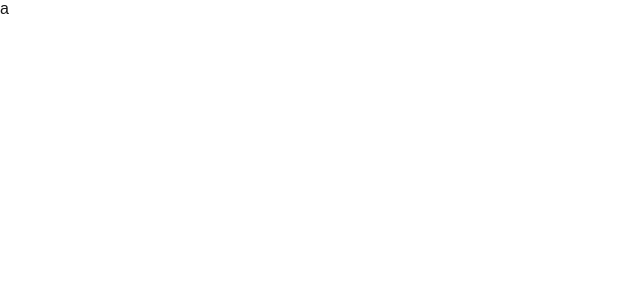
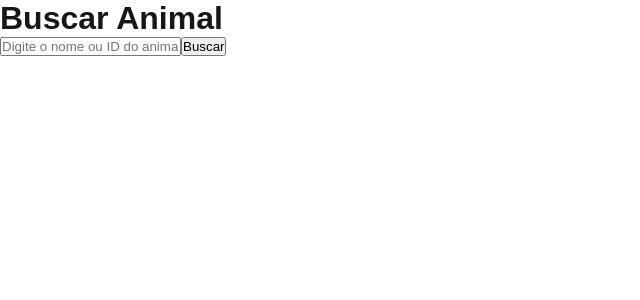
Before and after one commit to Miguel060/desafioVagaBRDRIVE, a Next.js app in the folder projectZoo/: page /buscar in a window 1280 px wide. Shown: the top 300 px of the page, without its empty margins (0-640 px from the left). Built offline with nearby package versions, Linux system fonts and the light colour scheme.

Commit message:
Inserindo metodo de busca

```diff
--- a/projectZoo/src/app/PageStyles.module.css
+++ b/projectZoo/src/app/PageStyles.module.css
@@ -1,5 +1,5 @@
 .header{
-    background-color: #077A7D;
+    background-color: #06202B;
     height: 4vh;
 }
 
--- a/projectZoo/src/app/api/zoologico/route.js
+++ b/projectZoo/src/app/api/zoologico/route.js
@@ -1,39 +1,56 @@
-import { PrismaClient } from '@prisma/client'
+import { PrismaClient } from '@prisma/client';
 
-const prisma = new PrismaClient()
+const prisma = new PrismaClient();
 
-export async function GET() {
+export async function GET(req) {
   try {
-    const animais = await prisma.animal.findMany()
-    return Response.json(animais)
+    const { query } = req.url.split('?')[1]
+      ? Object.fromEntries(new URLSearchParams(req.url.split('?')[1]))
+      : {};
+
+    if (!query) {
+      return Response.json({ message: 'Parâmetro de busca (query) não fornecido' }, { status: 400 });
+    }
+
+    const animal = await prisma.animal.findFirst({
+      where: {
+        OR: [
+          { id: !isNaN(query) ? parseInt(query) : -1 }, // só parseia número se for válido
+          { nome: { contains: query, mode: 'insensitive' } },
+        ],
+      },
+    });
+
+    if (animal) {
+      return Response.json(animal, { status: 200 });
+    } else {
+      return Response.json({ message: 'Animal não encontrado' }, { status: 404 });
+    }
   } catch (err) {
-    return new Response('Erro ao buscar animais', { status: 500 })
+    console.error('Erro ao buscar animal:', err);
+    return Response.json({ message: 'Erro ao buscar animal' }, { status: 500 });
   }
 }
 
+
+
 export async function POST(request) {
     try {
-    const body = await request.json();
-    const { nome, especie, descricao, imagemUrl } = body;
+      const body = await request.json()
+      const { nome, especie, descricao, imagemUrl } = body
 
       const novoAnimal = await prisma.animal.create({
         data: {
           nome,
           especie,
           descricao,
-        imagemUrl, // Corrigir o nome da variável para estar consistente com o frontend
-      },
-    });
+          imagemUrl
+        }
+      })
 
-    // Retorna a resposta de sucesso com o novo animal criado
-    return new Response(JSON.stringify(novoAnimal), {
-      status: 201, // Código de sucesso de criação
-      headers: {
-        'Content-Type': 'application/json', // Certifique-se de retornar o tipo correto
-      },
-    });
+      return Response.json(novoAnimal)
     } catch (err) {
-    console.error('Erro ao criar animal:', err);
-    return new Response('Erro ao criar animal', { status: 500 });
+      console.error("Erro ao criar animal:", err)
+      return new Response('Erro ao criar animal', { status: 500 })
     }
   }
--- a/projectZoo/src/app/buscar/page.jsx
+++ b/projectZoo/src/app/buscar/page.jsx
@@ -1,3 +1,50 @@
-export default function aa(){
-    return "a"
+'use client'
+import { useState } from "react";
+
+export default function Buscar() {
+  const [query, setQuery] = useState("");
+  const [animal, setAnimal] = useState(null);
+  const [mensagemErro, setMensagemErro] = useState("");
+
+  const handleSearch = async () => {
+    setMensagemErro("");
+    setAnimal(null);
+
+    try {
+      const response = await fetch(`/api/zoologico?query=${query}`);
+      const data = await response.json();
+
+      if (!response.ok) {
+        setMensagemErro(data.message);
+      } else {
+        setAnimal(data);
+      }
+    } catch (error) {
+      setMensagemErro("Erro inesperado na busca");
+      console.error("Erro ao buscar animal", error);
+    }
+  };
+
+  return (
+    <div>
+      <h1>Buscar Animal</h1>
+      <input
+        type="text"
+        value={query}
+        onChange={(e) => setQuery(e.target.value)}
+        placeholder="Digite o nome ou ID do animal"
+      />
+      <button onClick={handleSearch}>Buscar</button>
+
+      {mensagemErro && <p style={{ color: "red" }}>{mensagemErro}</p>}
+
+      {animal && (
+        <div>
+          <h2>{animal.nome}</h2>
+          <p>{animal.descricao}</p>
+          <img src={animal.imagemUrl} alt={`Imagem de ${animal.nome}`} />
+        </div>
+      )}
+    </div>
+  );
 }
--- a/projectZoo/src/app/page.module.css
+++ b/projectZoo/src/app/page.module.css
@@ -3,7 +3,7 @@
   --gray-alpha-200: rgba(var(--gray-rgb), 0.08);
   --gray-alpha-100: rgba(var(--gray-rgb), 0.05);
 
-  --button-primary-hover: #383838;
+  --button-primary-hover: #06202B;
   --button-secondary-hover: #f2f2f2;
 
   display: grid;
```
Lines whose indentation alone changed are shown as unchanged.
